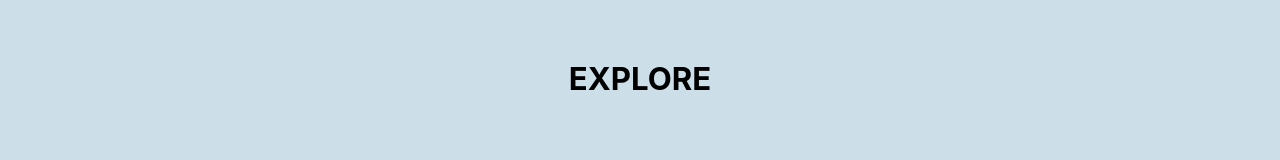
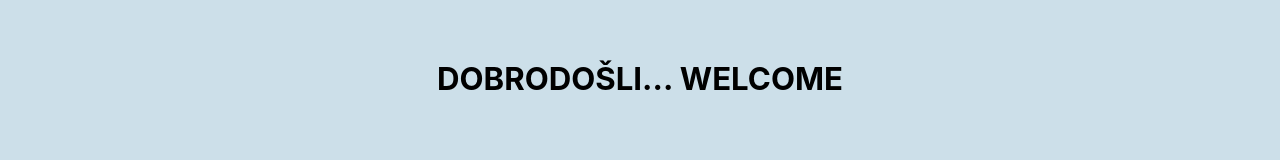
Before and after one commit to MariolaH/Travel-React, a React (Create React App) app in the folder travel/: page / in a window 1280 px wide. Shown: the part 1294-1454 px from the top of the page. Built offline with nearby package versions, Linux system fonts and the light colour scheme.

Commit message:
changed greeting

```diff
--- a/travel/src/components/TextBox.js
+++ b/travel/src/components/TextBox.js
@@ -3,7 +3,7 @@ import React from 'react'
 export const TextBox = () => {
   return (
     <div className="text-box">
-      <h2>Explore</h2>
+      <h2>Dobrodošli... Welcome</h2>
       <br />
       <ul>
         <li>Croatia is located in Southeast Europe</li>
```
